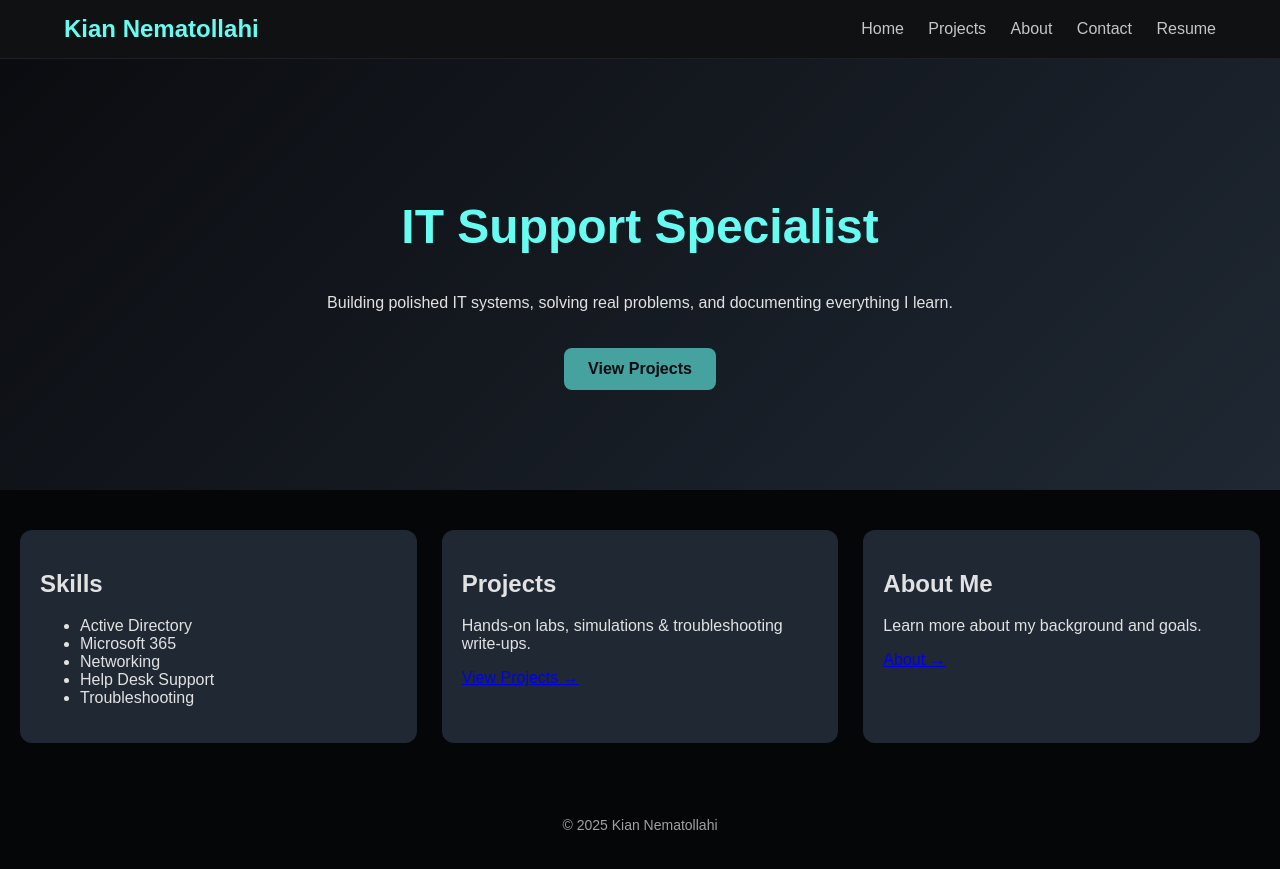
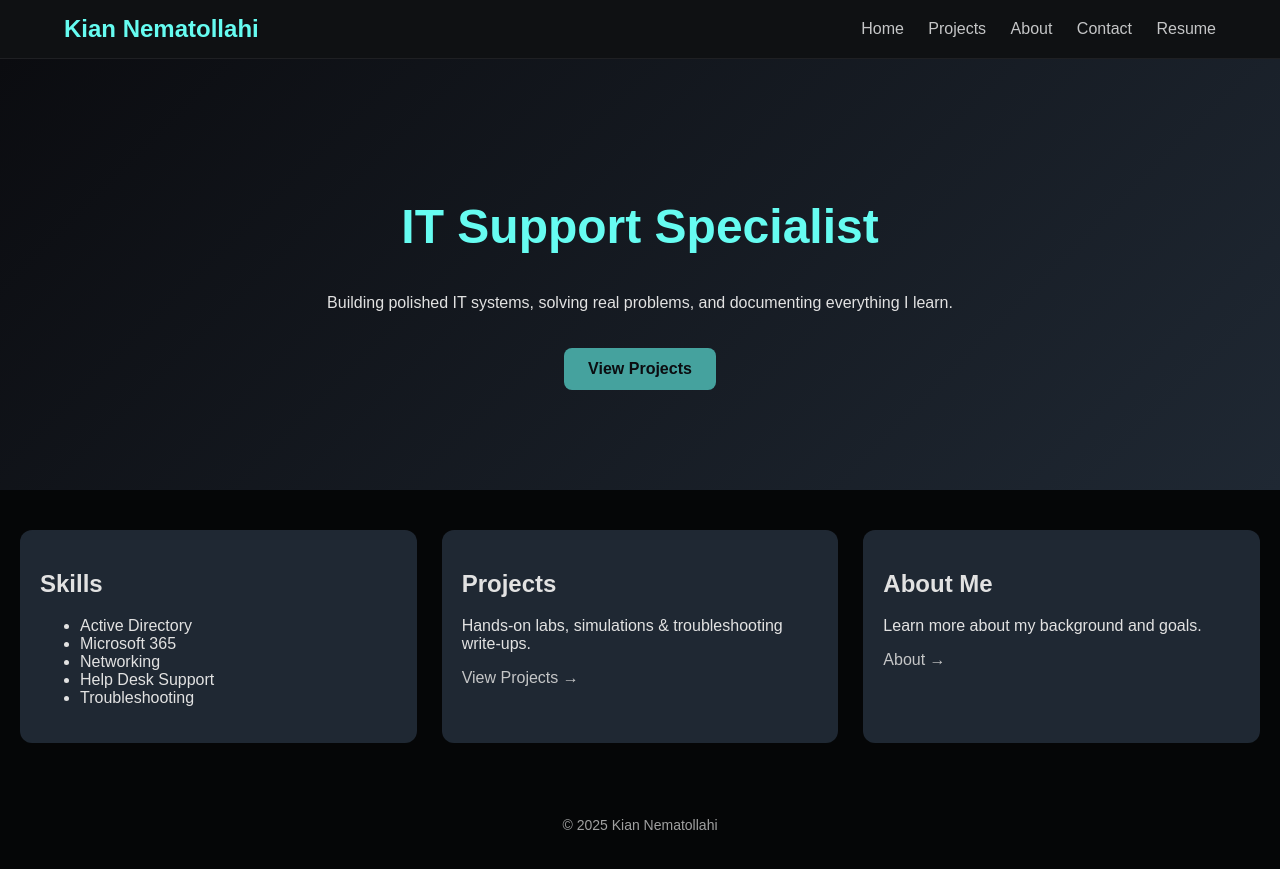
Before and after one commit to nemat777/nemat777.github.io, a Jekyll site: the page built from index.md, in a window 1280 px wide. Shown: the top 869 px of the page. Built offline with Jekyll 4.4.1, drawn with Linux system fonts in a browser that asks for light colours.

Commit message:
Update style.css

```diff
--- a/assets/style.css
+++ b/assets/style.css
@@ -1,4 +1,3 @@
-
 body {
   margin: 0;
   background: #050607;
@@ -6,6 +5,7 @@
   font-family: Arial, sans-serif;
 }
 
+/* Header */
 .site-header {
   background: #0f1113;
   padding: 15px 0;
@@ -30,18 +30,24 @@
   font-weight: bold;
 }
 
+/* Navigation Links */
 .nav a {
   margin-left: 20px;
-  color: #c5c6c7;
+  color: #c5c6c7;        /* unclicked soft gray */
   text-decoration: none;
-  transition: 0.2s;
+  transition: color 0.2s ease, transform 0.2s ease;
 }
 
 .nav a:hover {
-  color: #66fcf1;
+  color: #e2e2e2;        /* hover bright gray */
   transform: translateY(-2px);
 }
 
+.nav a:visited {
+  color: #888888;        /* clicked darker gray */
+}
+
+/* Hero Section */
 .hero {
   padding: 100px 20px;
   text-align: center;
@@ -53,6 +59,7 @@
   font-size: 48px;
 }
 
+/* Call to Action Button */
 .cta {
   display: inline-block;
   background: #45a29e;
@@ -70,6 +77,7 @@
   transform: scale(1.05);
 }
 
+/* Cards Section */
 .cards {
   display: grid;
   grid-template-columns: repeat(auto-fit, minmax(250px, 1fr));
@@ -81,7 +89,7 @@
   background: #1f2833;
   padding: 20px;
   border-radius: 12px;
-  transition: 0.3s;
+  transition: transform 0.3s ease, background 0.3s ease;
 }
 
 .card:hover {
@@ -89,9 +97,26 @@
   background: #24303f;
 }
 
+/* Footer */
 .site-footer {
   text-align: center;
   padding: 20px;
   opacity: 0.7;
   font-size: 14px;
 }
+
+/* Global Links Anywhere in Content */
+a {
+  color: #c5c6c7;       /* unclicked soft gray */
+  text-decoration: none;
+  transition: color 0.2s ease;
+}
+
+a:hover {
+  color: #e2e2e2;       /* hover bright gray */
+  text-decoration: underline;
+}
+
+a:visited {
+  color: #888888;       /* clicked darker gray */
+}
```
